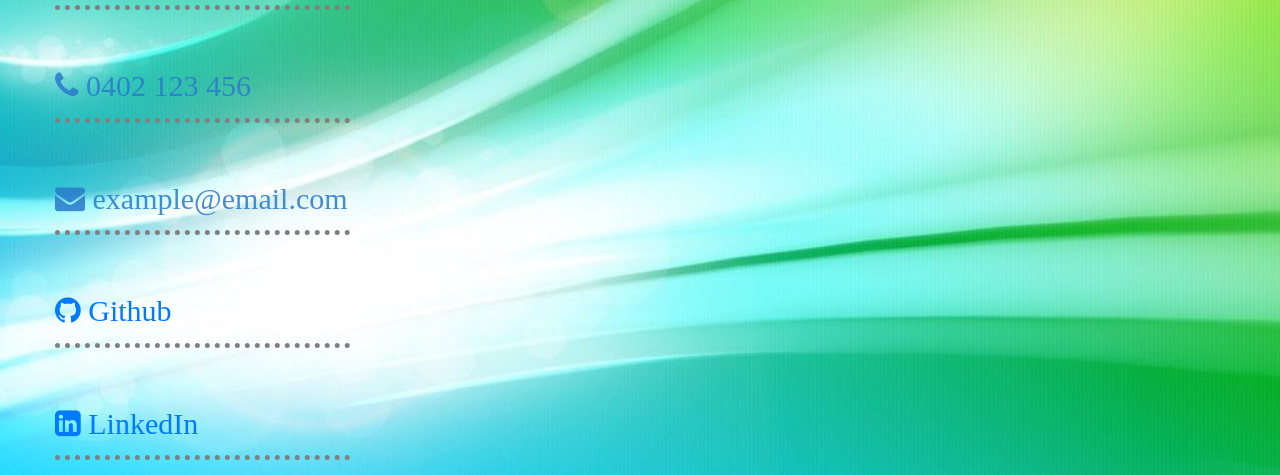
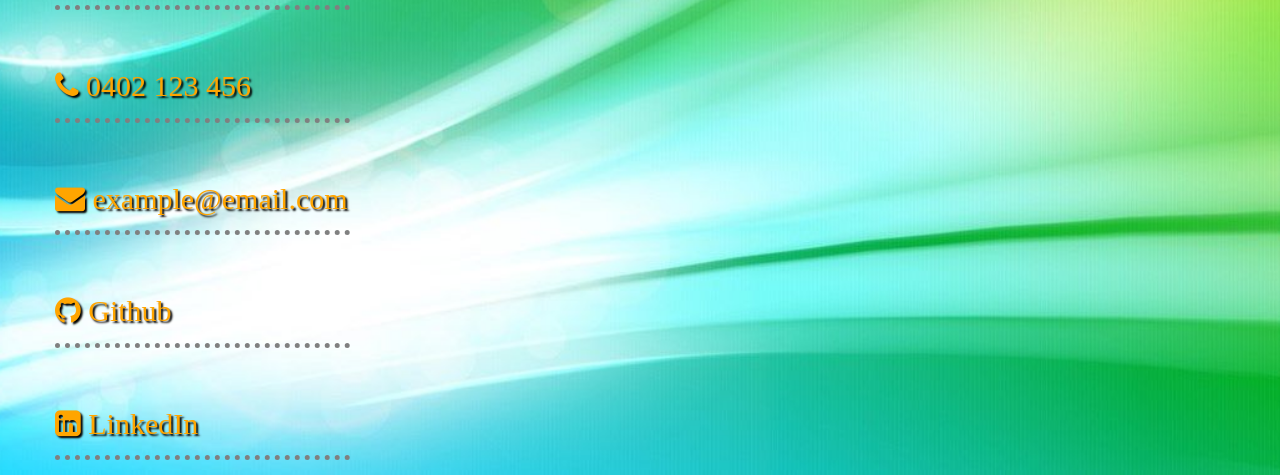
Before and after one commit to damian545/new-updatedportfolio2, a plain HTML site: page contactme.html in a window 1280 px wide. Shown: the part 646-1121 px from the top of the page. Drawn offline with nearby package versions, Linux system fonts and the light colour scheme.

Commit message:
last commit

```diff
--- a/contactme.html
+++ b/contactme.html
@@ -74,22 +74,22 @@
         <br/>
         <br/>
       <div class="aboutme">
-        <i class="fa fa-phone" style="font-size:30px">    0402 123 456</i>
+        <i class="fa fa-phone" style="font-size:30px;color:orange;text-shadow: 2px 2px 2px black;">    0402 123 456</i>
         <hr style="border-top: 5px dotted "/>
         <br/>
         <br/>
         <div class="aboutme">
-        <i class="fa fa-envelope" style="font-size:30px">    example@email.com</i>
+        <i class="fa fa-envelope" style="font-size:30px;color:orange;text-shadow: 2px 2px 2px black;">    example@email.com</i>
         <hr style="border-top: 5px dotted "/>
         <br/>
         <br/>
         <div class="aboutme">
-            <a class="fa fa-github" style="font-size:30px" href="https://github.com/damian545">    Github</a>
+            <a class="fa fa-github" style="font-size:30px;color:orange;text-shadow: 2px 2px 2px black;" href="https://github.com/damian545">    Github</a>
             <hr style="border-top: 5px dotted "/>
             <br/>
         <br/>
         <div class="aboutme">
-            <a class="fa fa-linkedin-square" style="font-size:30px" href="https://au.linkedin.com/in/damiantapp">    LinkedIn</a>
+            <a class="fa fa-linkedin-square" style="font-size:30px;color:orange;text-shadow: 2px 2px 2px black;" href="https://au.linkedin.com/in/damiantapp">    LinkedIn</a>
             <hr style="border-top: 5px dotted "/>
       </div>
     </div>
```
Also changed, not shown: index.html (+3 -1 lines), uni.html (+1 -1 lines).
